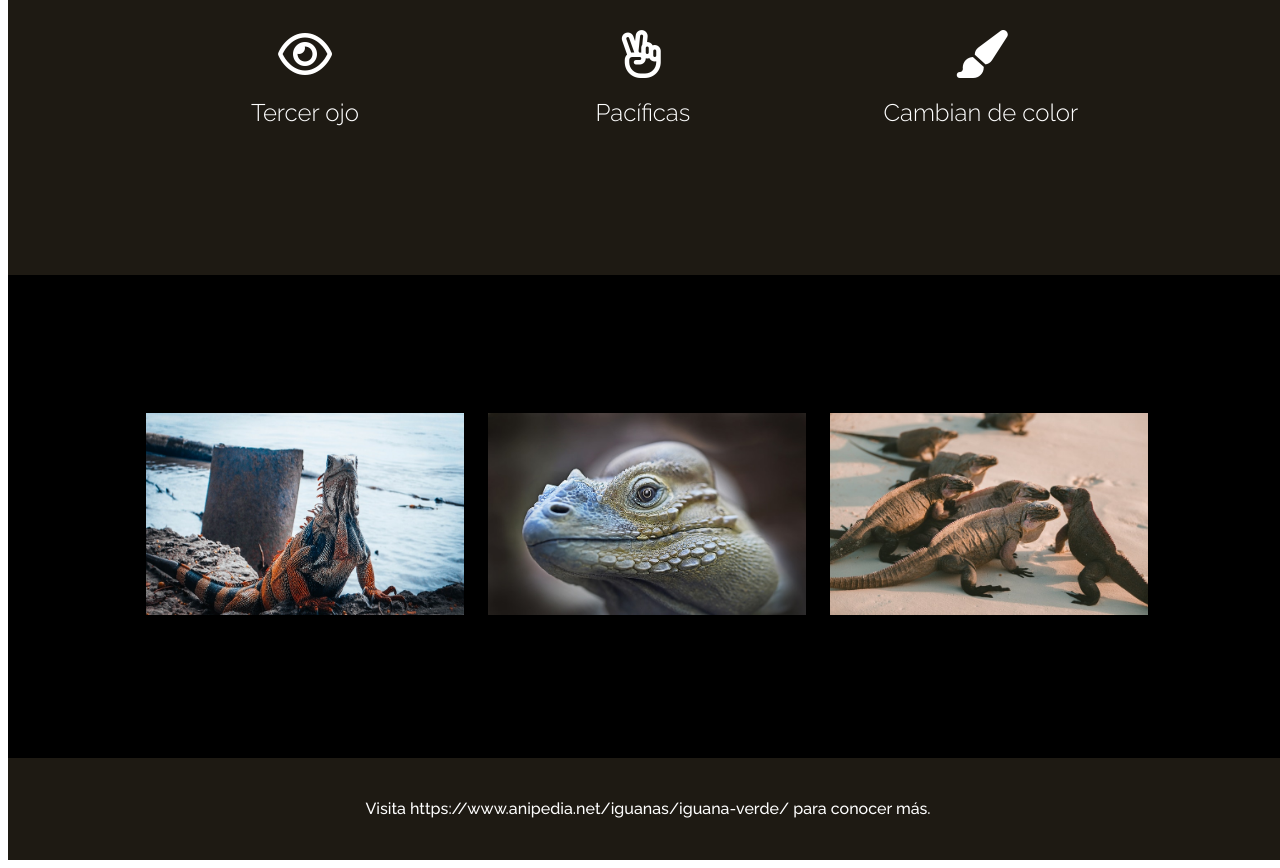
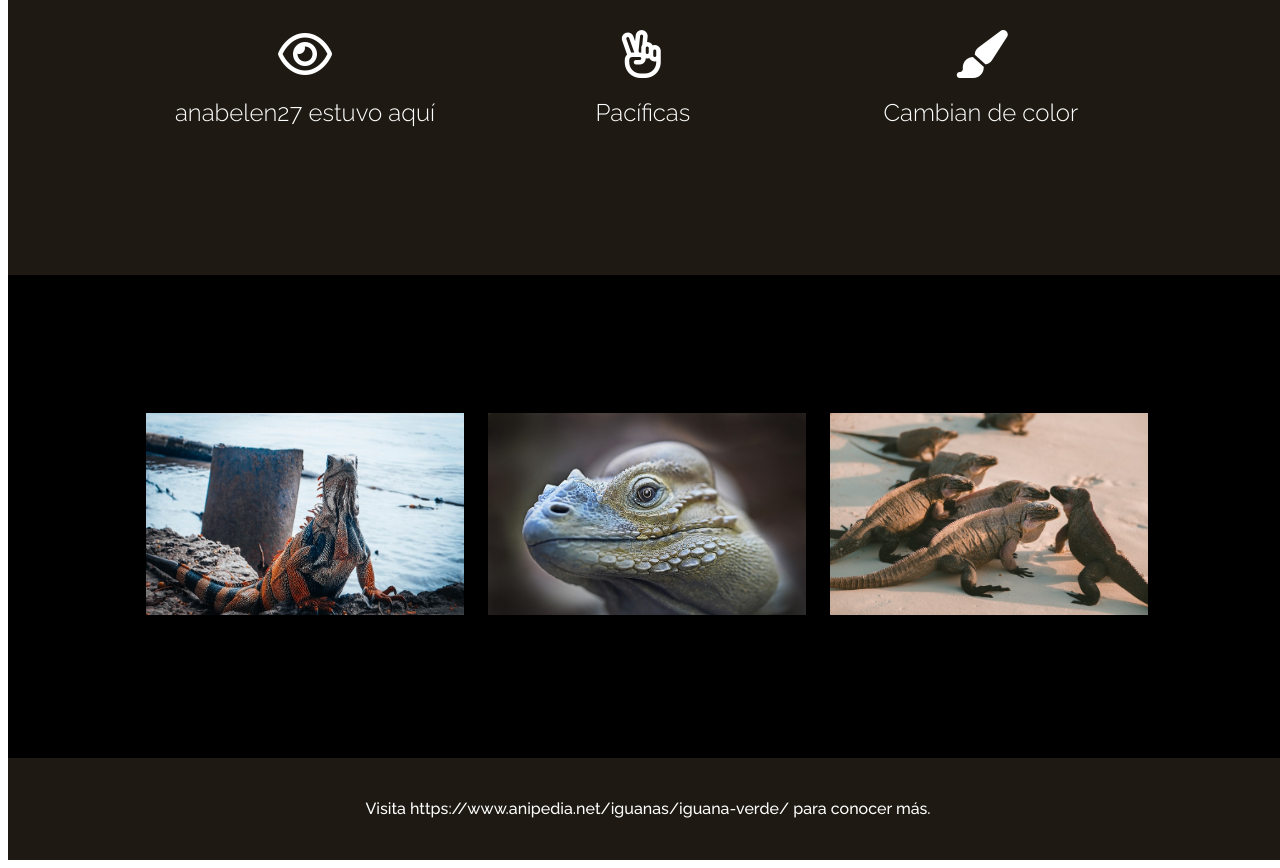
Before and after one commit to Alcastillobravo/iguana-al, a plain HTML site: page index.html in a window 1280 px wide. Shown: the part 1596-2464 px from the top of the page. Drawn offline with Linux system fonts and the light colour scheme.

Commit message:
ultimo-desafio-colab

```diff
--- a/index.html
+++ b/index.html
@@ -34,7 +34,7 @@
       <h1>características</h1>
       <div>
         <i class="far fa-eye fa-3x"></i>
-        <h2>Tercer ojo</h2>
+        <h2>anabelen27 estuvo aquí</h2>
       </div>
       <div>
         <i class="far fa-hand-peace fa-3x"></i>
```
